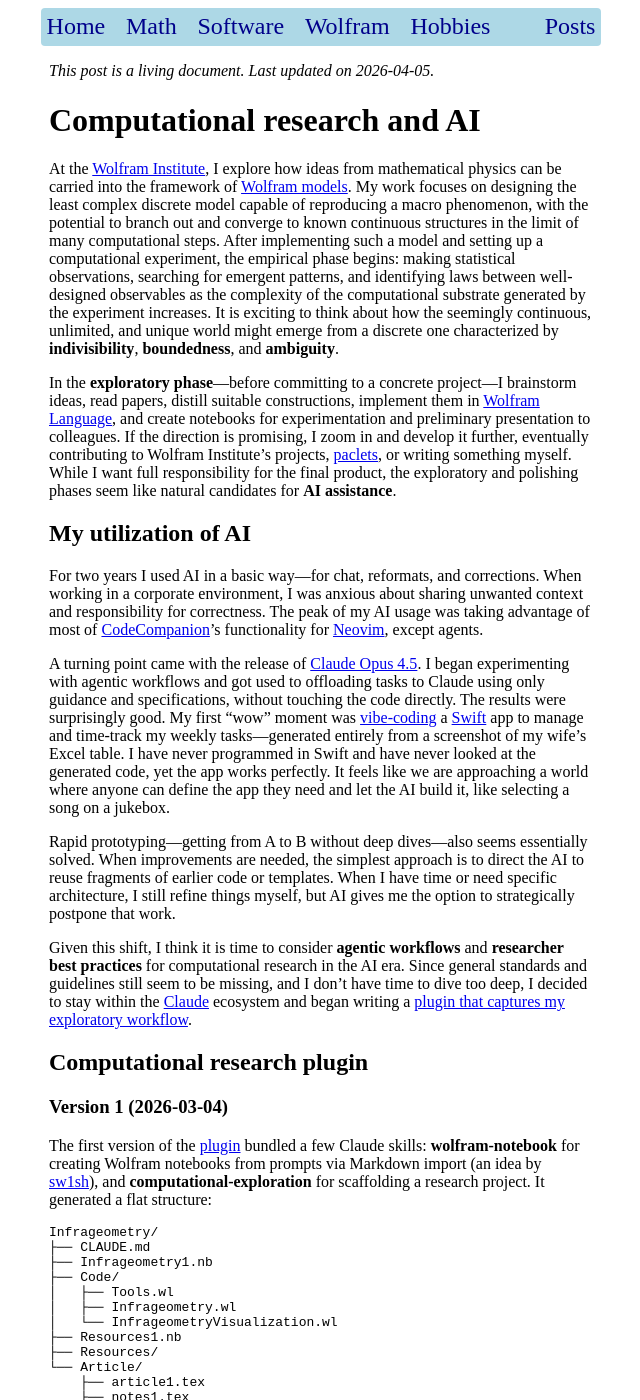
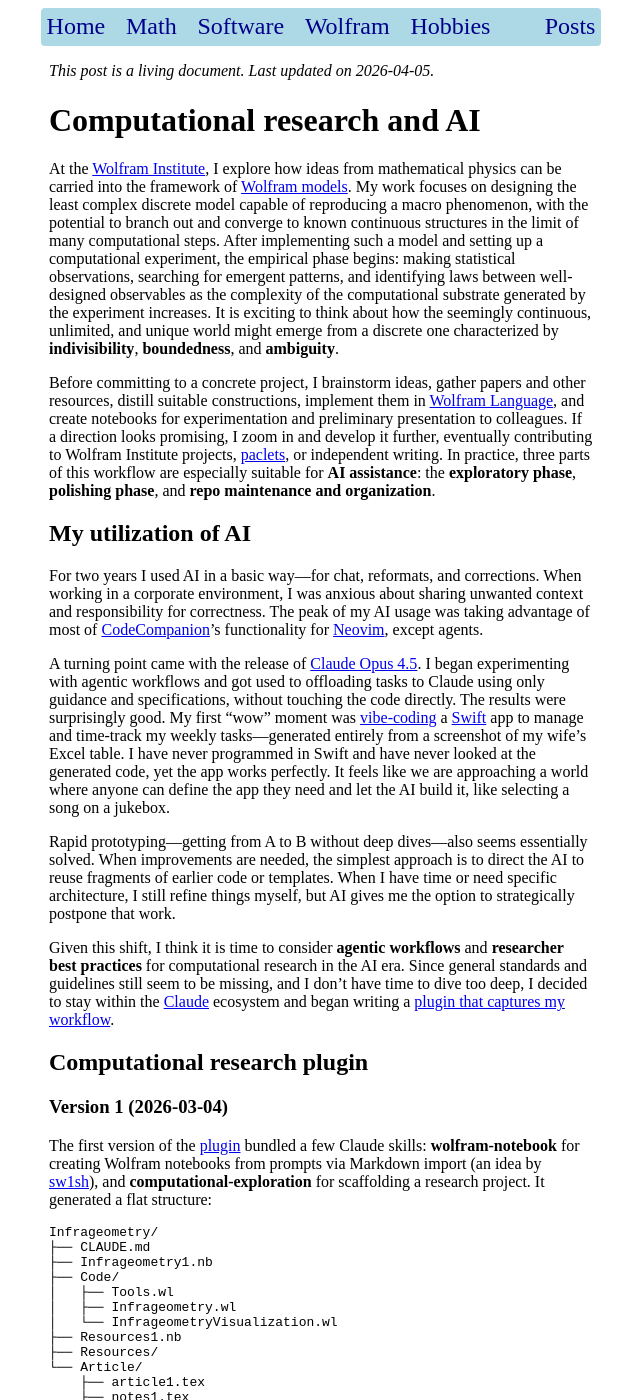
Before and after one commit to p135246/p135246.github.io, a Jekyll site: the page built from Wolfram/_posts/2026-03-04-ai-assisted-computational-research.md, in a window 1280 px wide and 1400 px high. Shown: the whole window, without its empty margins (319-959 px from the left). Built offline with Jekyll 4.4.1, drawn with Linux system fonts in a browser that asks for light colours; our own code applies the rules of GitHub Pages for plain Markdown files; comment, search, counter and statistics services are not loaded.

Commit message:
Update site content and AI research post

```diff
--- a/Wolfram/_posts/2026-03-04-ai-assisted-computational-research.md
+++ b/Wolfram/_posts/2026-03-04-ai-assisted-computational-research.md
@@ -11,7 +11,7 @@ utterances: true
 
 At the [Wolfram Institute][WI], I explore how ideas from mathematical physics can be carried into the framework of [Wolfram models][WP]. My work focuses on designing the least complex discrete model capable of reproducing a macro phenomenon, with the potential to branch out and converge to known continuous structures in the limit of many computational steps. After implementing such a model and setting up a computational experiment, the empirical phase begins: making statistical observations, searching for emergent patterns, and identifying laws between well-designed observables as the complexity of the computational substrate generated by the experiment increases. It is exciting to think about how the seemingly continuous, unlimited, and unique world might emerge from a discrete one characterized by **indivisibility**, **boundedness**, and **ambiguity**.
 
-In the **exploratory phase**—before committing to a concrete project—I brainstorm ideas, read papers, distill suitable constructions, implement them in [Wolfram Language][WL], and create notebooks for experimentation and preliminary presentation to colleagues. If the direction is promising, I zoom in and develop it further, eventually contributing to Wolfram Institute's projects, [paclets][paclet-repo], or writing something myself. While I want full responsibility for the final product, the exploratory and polishing phases seem like natural candidates for **AI assistance**.
+Before committing to a concrete project, I brainstorm ideas, gather papers and other resources, distill suitable constructions, implement them in [Wolfram Language][WL], and create notebooks for experimentation and preliminary presentation to colleagues. If a direction looks promising, I zoom in and develop it further, eventually contributing to Wolfram Institute projects, [paclets][paclet-repo], or independent writing. In practice, three parts of this workflow are especially suitable for **AI assistance**: the **exploratory phase**, **polishing phase**, and **repo maintenance and organization**.
 
 ## My utilization of AI
 
@@ -21,7 +21,7 @@ A turning point came with the release of [Claude Opus 4.5][opus]. I began experi
 
 Rapid prototyping—getting from A to B without deep dives—also seems essentially solved. When improvements are needed, the simplest approach is to direct the AI to reuse fragments of earlier code or templates. When I have time or need specific architecture, I still refine things myself, but AI gives me the option to strategically postpone that work.
 
-Given this shift, I think it is time to consider **agentic workflows** and **researcher best practices** for computational research in the AI era. Since general standards and guidelines still seem to be missing, and I don't have time to dive too deep, I decided to stay within the [Claude][claude] ecosystem and began writing a [plugin that captures my exploratory workflow][comp-research].
+Given this shift, I think it is time to consider **agentic workflows** and **researcher best practices** for computational research in the AI era. Since general standards and guidelines still seem to be missing, and I don't have time to dive too deep, I decided to stay within the [Claude][claude] ecosystem and began writing a [plugin that captures my workflow][comp-research].
 
 ## Computational research plugin
 
```
Also changed, not shown: 1 other file.
